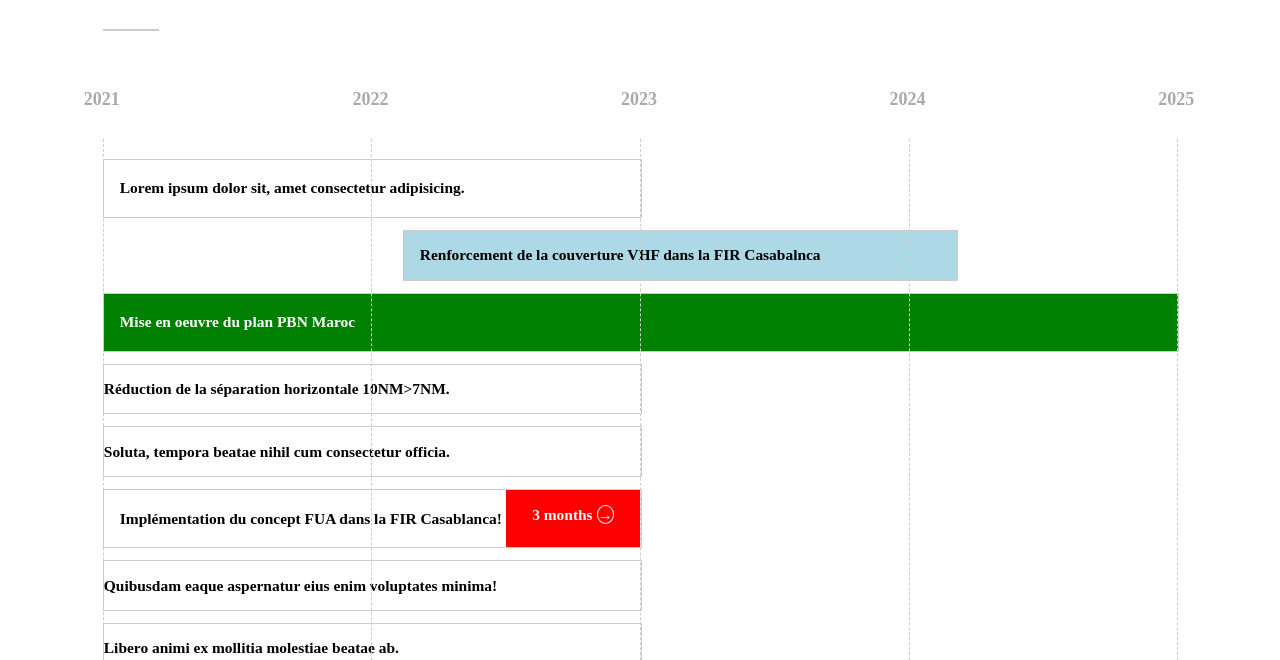
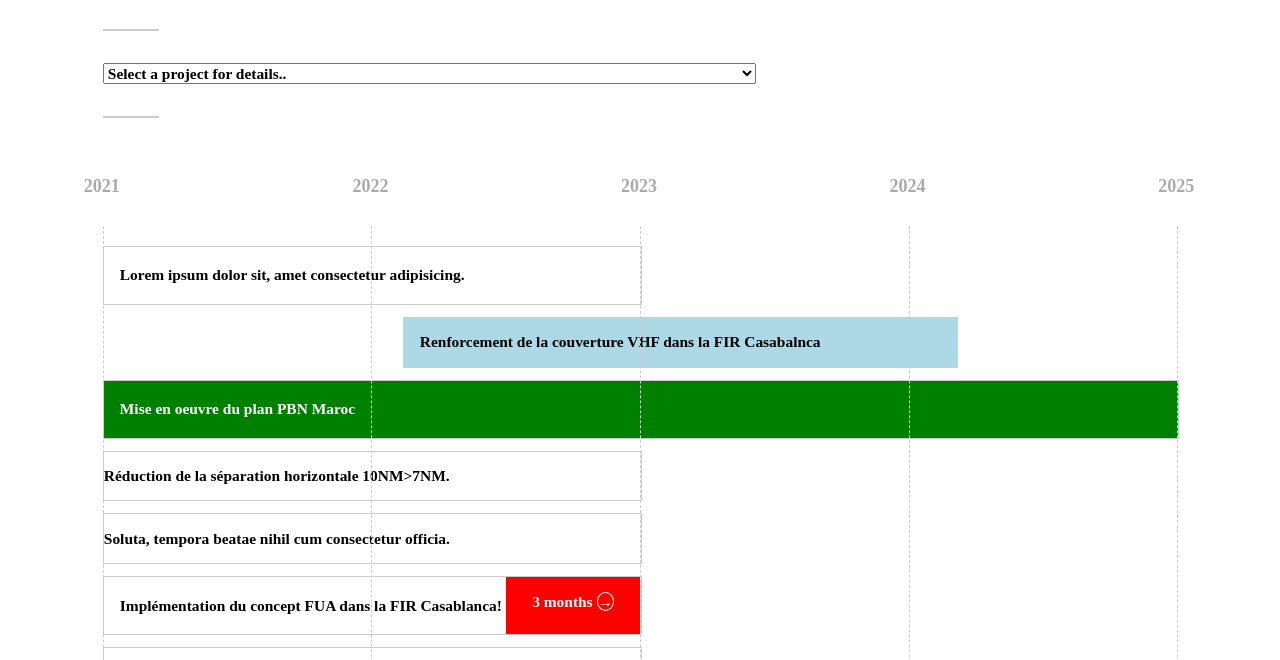
Before and after one commit to pitelecom-2022/envol25, a plain HTML site: page index.html in a window 1280 px wide. Shown: the part 140-800 px from the top of the page. Drawn offline with Linux system fonts and the light colour scheme.

Commit message:
Update index.html

```diff
--- a/index.html
+++ b/index.html
@@ -146,32 +146,32 @@ hr {
     Vous pouvez cliquer sur chaque projet pour avoir plus de détails.
   </p>
 <p>
-<!--   <hr>
+ <hr>
   <select name="" id="">
     <option value="">Select a project for details..</option>
     <option value="1">Réduction de la séparation horizontale 10NM > 7NM dans la FIR Casablanca</option>
-    <option value="2">Implémentation du concept FUA dans la FIR Casablanca</option>
-    <option value="3">Implémentation du concept FRA dans la CTA Casablanca </option>
-    <option value="">Project #4</option>
-    <option value="">Project #5</option>
-    <option value="">Project #6</option>
-    <option value="">Project #7</option>
-    <option value="">Project #8</option>
-    <option value="">Project #9</option>
-    <option value="">Project #10</option>
-    <option value="">Project #11</option>
-    <option value="">Project #12</option>
-    <option value="">Project #13</option>
-    <option value="">Project #14</option>
-    <option value="">Project #15</option>
-    <option value="">Project #16</option>
-    <option value="">Project #17</option>
-    <option value="">Project #18</option>
-    <option value="">Project #19</option>
-    <option value="">Project #20</option>
-    <option value="">Project #21</option>
+    <option value="2">Mise en oeuvre du plan PBN Maroc</option>
+    <option value="3">Implémentation du concept FUA dans la FIR Casablanca</option>
+    <option value="4">Implémentation du concept FRA dans la CTA Agadir (24H) </option>
+    <option value="5">Centralisation du contrôle d'approche GMMN</option>
+    <option value="6">Centralisation du contrôle d'aprpoche GMAD</option>
+    <option value="7">Construction d'une tour de contrôle/Bloc technique à l'aéroprot Mohammed V</option>
+    <option value="8">Certification selon le réglement CE 373/2017</option>
+    <option value="9">Homologation CIR CCR Casablanca</option>
+    <option value="10">Mise en place d'un centre de sécurité des opérations du PNA (SoC)</option>
+    <option value="11">Renouvellement des installations radar des site Marrakech, El Oualidia, Tan-Tan & Casablanca</option>
+    <option value="12">Fourniture du système A-SMGCS aux aéroprots Mohammed V & Marrakech</option>
+    <option value="13">Fourniture du système ADS-B aux aéroports Essaouira, Nador, Rabat</option>
+    <option value="14">Renforcement de la couverture VHF dans la FIR Casablanca</option>
+    <option value="15">Mise en place de la veille réglementaire</option>
+    <option value="16">eTOD à l'échelle national</option>
+    <option value="17">GMAO</option>
+    <option value="18">Actualisation de l'accord cadre ONDA/FRA - volet navigation aérienne</option>
+    <option value="19">Remote Towers</option>
+    <option value="20"></option>
+    <option value="21"></option>
   </select>
-</p> -->
+</p>
   <hr>
 </div>
 <div class="projects">
```
